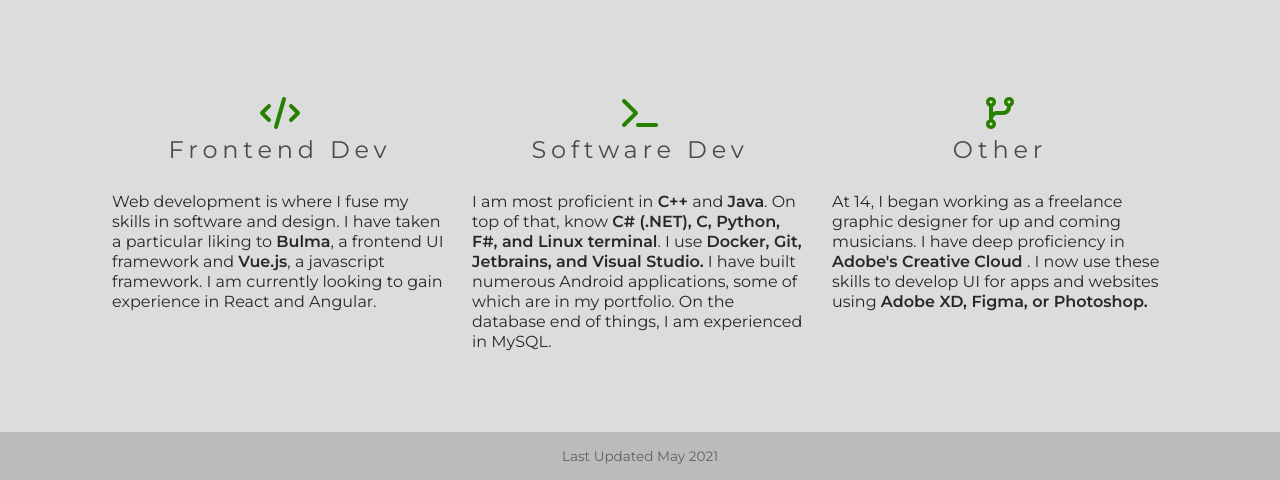
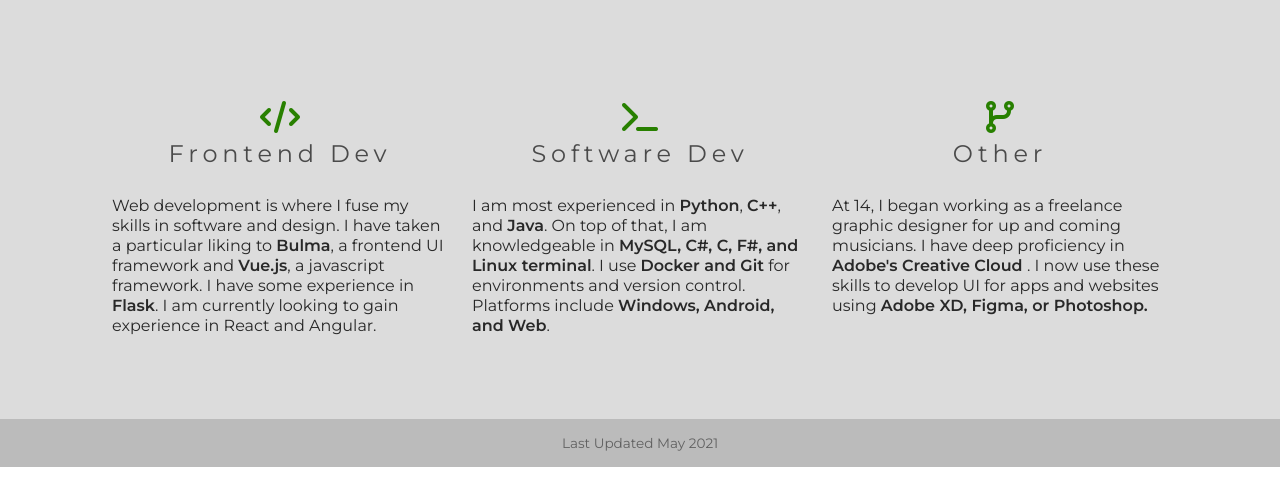
Before and after one commit to MoraOgunro/MoraOgunro.github.io, a website: page index.html in a window 1280 px wide. Shown: the part 333-813 px from the top of the page. Drawn offline with nearby package versions, Linux system fonts and the light colour scheme.

Commit message:
updated software development info

```diff
--- a/index.html
+++ b/index.html
@@ -71,13 +71,13 @@
 							<i class="fas fa-code fa-2x"></i>
 							<p class=" spaced is-size-4">Frontend Dev</p>
 							<br>
-							<p class="subtitle sub-body is-size-6 ">Web development is where I fuse my skills in software and design. I have taken a particular liking to <b>Bulma</b>, a frontend UI framework and <b>Vue.js</b>, a javascript framework. I am currently looking to gain experience in React and Angular.</p>
+							<p class="subtitle sub-body is-size-6 ">Web development is where I fuse my skills in software and design. I have taken a particular liking to <b>Bulma</b>, a frontend UI framework and <b>Vue.js</b>, a javascript framework. I have some experience in <b>Flask</b>. I am currently looking to gain experience in React and Angular.</p>
 						</div>
 						<div class="column">
 							<i class="fas fa-terminal fa-2x"></i>
 							<p class=" spaced is-size-4">Software Dev</p>
 							<br>
-							<p class="subtitle sub-body is-size-6">I am most proficient in <b>C++</b> and <b>Java</b>. On top of that, know <b>C# (.NET), C, Python, F#, and Linux terminal</b>. I use <b>Docker, Git, Jetbrains, and Visual Studio.</b> I have built numerous Android applications, some of which are in my portfolio. On the database end of things, I am experienced in MySQL.</p>
+							<p class="subtitle sub-body is-size-6">I am most experienced in <b>Python</b>, <b>C++</b>, and <b>Java</b>. On top of that, I am knowledgeable in <b>MySQL, C#, C, F#, and Linux terminal</b>. I use <b>Docker and Git</b> for environments and version control. Platforms include <b>Windows, Android, and Web</b>.</p>
 						</div>
 						<div class="column">
 							<i class="fas fa-code-branch fa-2x"></i>
```
